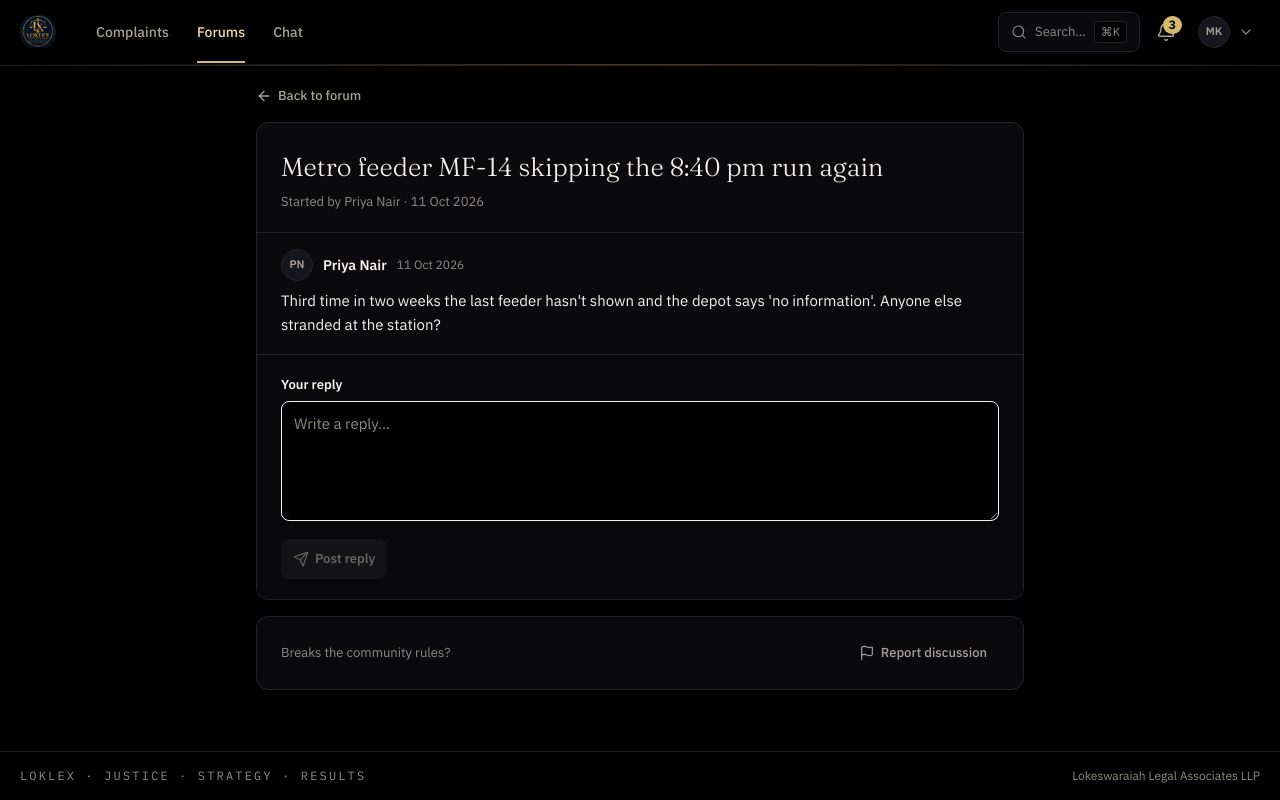
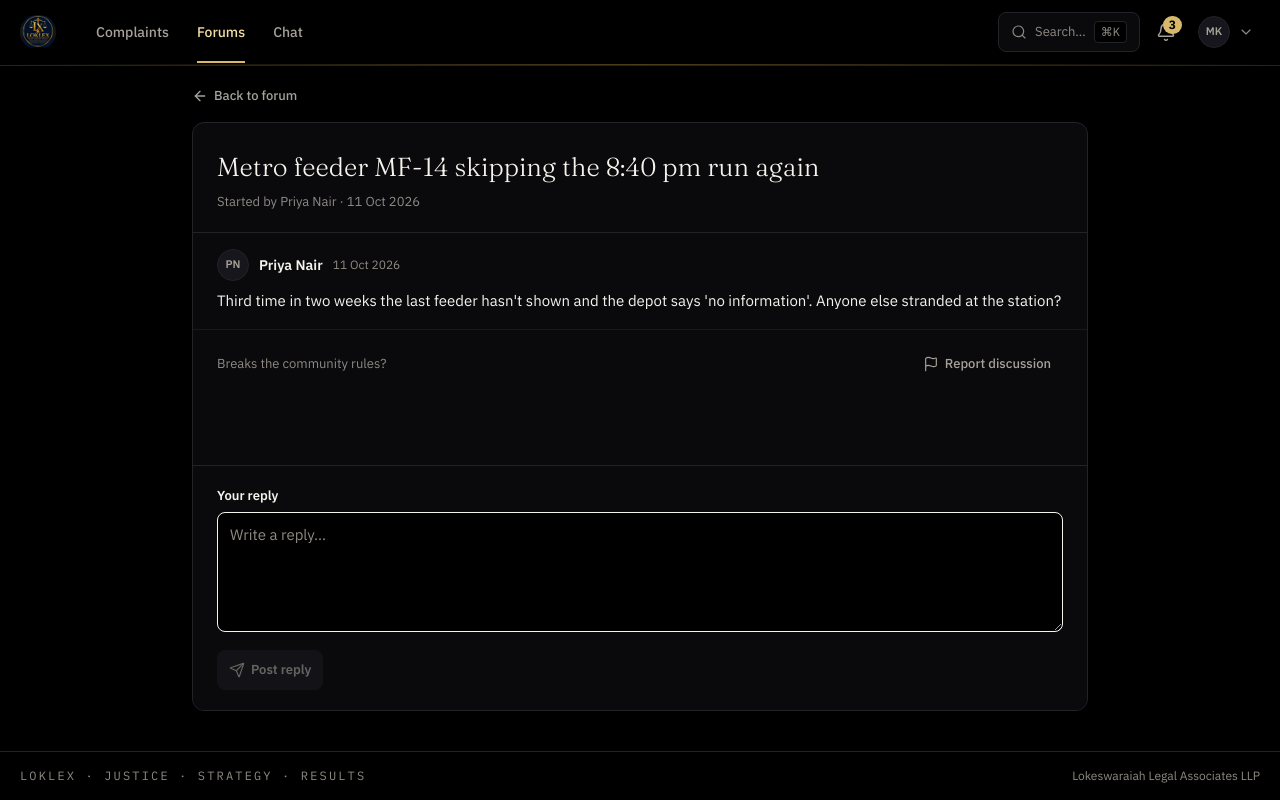
Before and after one commit to getxeyronoxz/loklex, a Next.js app: page /forums/commuters/t-metro-feeder in a window 1280 px wide. Built offline with nearby package versions, Linux system fonts and the light colour scheme.

Commit message:
Thread page locked layout; wider reading columns; solid frozen bars

```diff
--- a/src/app/chat/page.tsx
+++ b/src/app/chat/page.tsx
@@ -33,7 +33,7 @@ export default function ChatPage() {
   return (
     <Suspense
       fallback={
-        <div className="mx-auto max-w-5xl overflow-hidden rounded-xl border border-navy-700 bg-navy-900">
+        <div className="mx-auto max-w-6xl overflow-hidden rounded-xl border border-navy-700 bg-navy-900">
           <SkeletonRows rows={6} />
         </div>
       }
@@ -546,8 +546,9 @@ function ChatView() {
       </div>
 
       {/* Frozen on phones (floats above the bottom nav); the desktop
-          panel already pins it via flex layout. */}
-      <div className="sticky bottom-[84px] z-10 border-t border-navy-700 bg-navy-900/95 px-4 py-3 backdrop-blur md:static md:z-auto md:border-t-0 md:bg-transparent md:backdrop-blur-none">
+          panel already pins it via flex layout. Solid background so
+          messages never ghost through it. */}
+      <div className="sticky bottom-[84px] z-10 border-t border-navy-700 bg-navy-900 px-4 py-3 shadow-[0_-12px_32px_rgba(0,0,0,0.55)] md:static md:z-auto md:border-t-0 md:bg-transparent md:shadow-none">
         {photos.length > 0 && (
           <ul className="mb-2 flex flex-wrap gap-2" aria-label="Attached photos">
             {photos.map((p) => (
@@ -642,7 +643,7 @@ function ChatView() {
   };
 
   return (
-    <div className="mx-auto flex min-h-0 w-full max-w-5xl flex-col lg:h-full">
+    <div className="mx-auto flex min-h-0 w-full max-w-6xl flex-col lg:h-full">
       <h1 className="sr-only">Text chat channels</h1>
       <div className="md:hidden">
         <div className="overflow-hidden rounded-xl border border-navy-700 bg-navy-900">
--- a/src/app/complaints/page.tsx
+++ b/src/app/complaints/page.tsx
@@ -43,7 +43,7 @@ export default function ComplaintsPage() {
   }, [all, query, category, status, accountKey]);
 
   return (
-    <div className="mx-auto max-w-3xl space-y-4">
+    <div className="mx-auto max-w-5xl space-y-4">
       <h1 className="sr-only">Complaints raised by the community</h1>
       <Panel>
         <PanelHeader
--- a/src/app/forums/[category]/[thread]/page.tsx
+++ b/src/app/forums/[category]/[thread]/page.tsx
@@ -29,7 +29,7 @@ export default function ThreadPage() {
   return (
     <Suspense
       fallback={
-        <div className="mx-auto max-w-3xl overflow-hidden rounded-xl border border-navy-700 bg-navy-900">
+        <div className="mx-auto max-w-4xl overflow-hidden rounded-xl border border-navy-700 bg-navy-900">
           <SkeletonRows rows={6} />
         </div>
       }
@@ -109,7 +109,7 @@ function ThreadView() {
 
   if (thread === undefined || seedReplies === null) {
     return (
-      <div className="mx-auto max-w-3xl">
+      <div className="mx-auto max-w-4xl">
         <Panel>
           <SkeletonRows rows={6} />
         </Panel>
@@ -119,7 +119,7 @@ function ThreadView() {
 
   if (thread === null) {
     return (
-      <div className="mx-auto max-w-3xl">
+      <div className="mx-auto max-w-4xl">
         <Panel>
           <EmptyState
             icon={MessagesSquare}
@@ -139,17 +139,17 @@ function ThreadView() {
   }
 
   return (
-    <div className="mx-auto max-w-3xl space-y-4">
+    <div className="mx-auto flex w-full max-w-4xl flex-col gap-4 lg:h-full lg:min-h-0">
       <Link
         href={`/forums/${params.category}`}
-        className="inline-flex items-center gap-1.5 text-[13px] font-medium text-ink-2 hover:text-gold-hi"
+        className="inline-flex shrink-0 items-center gap-1.5 text-[13px] font-medium text-ink-2 hover:text-gold-hi"
       >
         <ArrowLeft className="h-4 w-4" strokeWidth={2} aria-hidden />
         Back to forum
       </Link>
 
-      <Panel>
-        <div className="border-b border-navy-700 px-5 pb-5 pt-5 sm:px-6">
+      <Panel className="flex min-h-0 flex-col lg:h-full lg:flex-1">
+        <div className="shrink-0 border-b border-navy-700 px-5 pb-5 pt-5 sm:px-6">
           <div className="flex flex-wrap items-center gap-2">
             {pinned && (
               <span className="inline-flex items-center gap-1 rounded-full bg-gold-wash px-2.5 py-1 text-xs font-semibold text-gold-hi">
@@ -223,6 +223,9 @@ function ThreadView() {
           )}
         </div>
 
+        {/* Replies scroll here on every screen; the reply bar below
+            never moves. Desktop stretches it, phones cap it. */}
+        <div className="scroll-quiet max-h-[70dvh] min-h-0 overflow-y-auto lg:max-h-none lg:flex-1">
           <ol className="divide-y divide-navy-700/60">
           <li className="px-5 py-4 sm:px-6">
             <div className="flex flex-wrap items-center gap-x-2.5 gap-y-1">
@@ -277,55 +280,7 @@ function ThreadView() {
             </li>
           ))}
         </ol>
-
-        {/* Frozen reply bar: stays pinned while the discussion scrolls.
-            On phones it floats above the bottom navigation. */}
-        <div className="sticky bottom-[84px] z-10 rounded-b-xl border-t border-navy-700 bg-navy-900/95 px-5 py-5 backdrop-blur sm:px-6 md:bottom-0">
-          {locked ? (
-            <p className="flex items-center gap-2 rounded-lg border border-navy-700 bg-navy-950 px-4 py-3 text-sm text-ink-3">
-              <Lock className="h-4 w-4" aria-hidden />
-              This discussion is locked. No new replies can be added.
-            </p>
-          ) : (
-            <div className="space-y-3">
-              {quote && (
-                <div className="flex items-start justify-between gap-2 rounded-lg border border-navy-700 bg-navy-950 px-3 py-2 text-[13px] text-ink-2">
-                  <span className="min-w-0">
-                    <span className="font-semibold text-ink-3">
-                      Quoting {quote.author} —{" "}
-                    </span>
-                    {quote.body}
-                  </span>
-                  <button
-                    type="button"
-                    onClick={() => setQuote(null)}
-                    aria-label="Remove quote"
-                    className="rounded p-1 text-ink-3 hover:text-ink"
-                  >
-                    <X className="h-4 w-4" aria-hidden />
-                  </button>
-                </div>
-              )}
-              <Field label="Your reply" htmlFor="reply">
-                <TextArea
-                  id="reply"
-                  value={body}
-                  onChange={(e) => setBody(e.target.value)}
-                  className="min-h-[96px]"
-                  placeholder="Write a reply…"
-                />
-              </Field>
-              <Button size="sm" onClick={post} disabled={body.trim().length < 2}>
-                <Send className="h-4 w-4" strokeWidth={1.75} aria-hidden />
-                Post reply
-              </Button>
-            </div>
-          )}
-        </div>
-      </Panel>
-
-      <Panel>
-        <div className="px-5 py-4 sm:px-6">
+          <div className="border-t border-navy-700/60 px-5 py-3.5 sm:px-6">
             {reported ? (
               <p role="status" className="text-sm leading-relaxed text-ink-2">
                 Report received. Moderators will review this discussion against
@@ -374,6 +329,51 @@ function ThreadView() {
               </div>
             )}
           </div>
+        </div>
+
+        {/* Reply bar, pinned below the scroll region on every screen. */}
+        <div className="shrink-0 rounded-b-xl border-t border-navy-700 bg-navy-900 px-5 py-5 sm:px-6">
+          {locked ? (
+            <p className="flex items-center gap-2 rounded-lg border border-navy-700 bg-navy-950 px-4 py-3 text-sm text-ink-3">
+              <Lock className="h-4 w-4" aria-hidden />
+              This discussion is locked. No new replies can be added.
+            </p>
+          ) : (
+            <div className="space-y-3">
+              {quote && (
+                <div className="flex items-start justify-between gap-2 rounded-lg border border-navy-700 bg-navy-950 px-3 py-2 text-[13px] text-ink-2">
+                  <span className="min-w-0">
+                    <span className="font-semibold text-ink-3">
+                      Quoting {quote.author} —{" "}
+                    </span>
+                    {quote.body}
+                  </span>
+                  <button
+                    type="button"
+                    onClick={() => setQuote(null)}
+                    aria-label="Remove quote"
+                    className="rounded p-1 text-ink-3 hover:text-ink"
+                  >
+                    <X className="h-4 w-4" aria-hidden />
+                  </button>
+                </div>
+              )}
+              <Field label="Your reply" htmlFor="reply">
+                <TextArea
+                  id="reply"
+                  value={body}
+                  onChange={(e) => setBody(e.target.value)}
+                  className="min-h-[96px]"
+                  placeholder="Write a reply…"
+                />
+              </Field>
+              <Button size="sm" onClick={post} disabled={body.trim().length < 2}>
+                <Send className="h-4 w-4" strokeWidth={1.75} aria-hidden />
+                Post reply
+              </Button>
+            </div>
+          )}
+        </div>
       </Panel>
     </div>
   );
--- a/src/app/forums/[category]/page.tsx
+++ b/src/app/forums/[category]/page.tsx
@@ -24,7 +24,7 @@ export default function CategoryPage() {
   return (
     <Suspense
       fallback={
-        <div className="mx-auto max-w-3xl overflow-hidden rounded-xl border border-navy-700 bg-navy-900">
+        <div className="mx-auto max-w-5xl overflow-hidden rounded-xl border border-navy-700 bg-navy-900">
           <SkeletonRows rows={5} />
         </div>
       }
@@ -88,7 +88,7 @@ function CategoryView() {
 
   if (category === undefined) {
     return (
-      <div className="mx-auto max-w-3xl">
+      <div className="mx-auto max-w-5xl">
         <Panel>
           <SkeletonRows rows={5} />
         </Panel>
@@ -98,7 +98,7 @@ function CategoryView() {
 
   if (category === null) {
     return (
-      <div className="mx-auto max-w-3xl">
+      <div className="mx-auto max-w-5xl">
         <Panel>
           <EmptyState
             icon={MessagesSquare}
@@ -118,7 +118,7 @@ function CategoryView() {
   }
 
   return (
-    <div className="mx-auto max-w-3xl space-y-4">
+    <div className="mx-auto max-w-5xl space-y-4">
       <h1 className="sr-only">Forum threads</h1>
       <Link
         href="/forums"
--- a/src/app/forums/page.tsx
+++ b/src/app/forums/page.tsx
@@ -20,7 +20,7 @@ export default function ForumsPage() {
   }, []);
 
   return (
-    <div className="mx-auto max-w-4xl space-y-4">
+    <div className="mx-auto max-w-5xl space-y-4">
       <h1 className="sr-only">Forums</h1>
       <Panel>
         <PanelHeader eyebrow="Forums" title="Find your conversation" />
```
Also changed, not shown: src/app/complaints/[id]/page.tsx (+5 -5 lines). Lines whose indentation alone changed are shown as unchanged.
